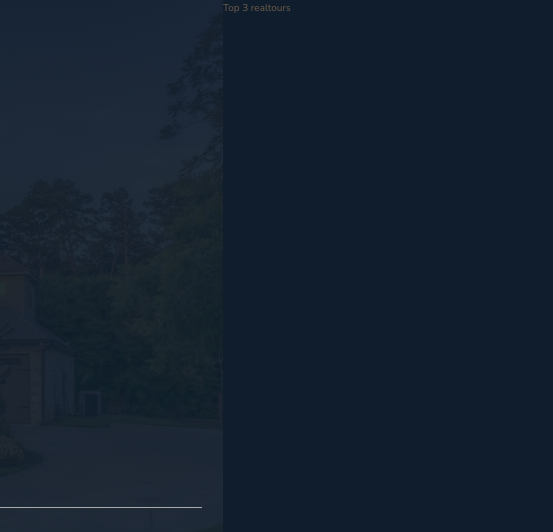
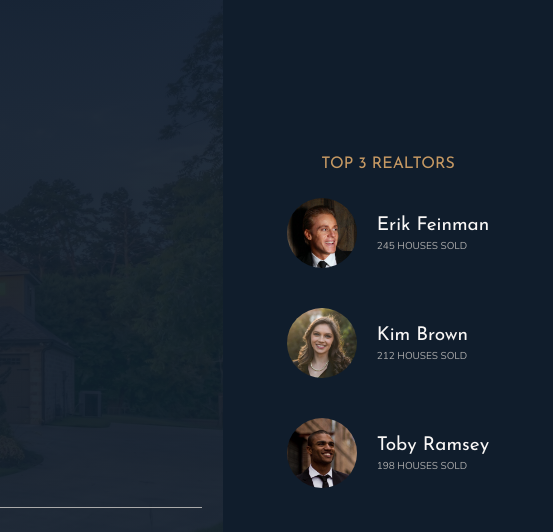
Before and after one commit to yushevchuk/nexter, a plain HTML site: page index.html in a window 1280 px wide. Shown: the top 532 px of the page, 727-1280 px from the left. Drawn offline with nearby package versions, Linux system fonts and the light colour scheme.

Commit message:
Created realtors section

```diff
--- a/css/style.css
+++ b/css/style.css
@@ -141,9 +141,29 @@ body {
       height: 2.5rem;
       filter: brightness(70%); }
 
-.realtours {
+.realtors {
   background-color: #101d2c;
-  grid-column: col-start 7 / full-end; }
+  grid-column: col-start 7 / full-end;
+  padding: 3rem;
+  display: grid;
+  align-content: center;
+  justify-content: center;
+  justify-items: center;
+  grid-row-gap: 2rem; }
+  .realtors__list {
+    display: grid;
+    grid-template-columns: min-content max-content;
+    grid-column-gap: 2rem;
+    grid-row-gap: 5vh;
+    align-items: center; }
+  .realtors__img {
+    width: 7rem;
+    border-radius: 50%;
+    display: block; }
+  .realtors__sold {
+    text-transform: uppercase;
+    color: #aaa;
+    margin-top: -3px; }
 
 .features {
   grid-column: center-start / center-end;
--- a/index.html
+++ b/index.html
@@ -28,8 +28,25 @@
                 <img src="img/logo-bi.png" alt="Seen on logo 4">
             </div>
         </header>
-        <div class="realtours">
-            Top 3 realtours
+        <div class="realtors">
+            <h3 class="heading-3">Top 3 Realtors</h3>
+            <div class="realtors__list">
+                <img src="img/realtor-1.jpeg" alt="Realtor 1" class="realtors__img">
+                <div class="realtors__details">
+                    <h4 class="heading-4 heading-4--light">Erik Feinman</h4>
+                    <p class="realtors__sold">245 houses sold</p>
+                </div>
+                <img src="img/realtor-2.jpeg" alt="Realtor 2" class="realtors__img">
+                <div class="realtors__details">
+                    <h4 class="heading-4 heading-4--light">Kim Brown</h4>
+                    <p class="realtors__sold">212 houses sold</p>
+                </div>
+                <img src="img/realtor-3.jpeg" alt="Realtor 3" class="realtors__img">
+                <div class="realtors__details">
+                    <h4 class="heading-4 heading-4--light">Toby Ramsey</h4>
+                    <p class="realtors__sold">198 houses sold</p>
+                </div>
+            </div>
         </div>
         <section class="features">
             <div class="feature">
--- a/sass/_realtors.scss
+++ b/sass/_realtors.scss
@@ -1,4 +1,30 @@
-.realtours {
+.realtors {
     background-color: $color-secondary;
     grid-column: col-start 7 / full-end;
+    padding: 3rem;
+    display: grid;
+    align-content: center;
+    justify-content: center;
+    justify-items: center;
+    grid-row-gap: 2rem;
+
+    &__list {
+        display: grid;
+        grid-template-columns: min-content max-content;
+        grid-column-gap: 2rem;
+        grid-row-gap: 5vh;
+        align-items: center;
+    }
+
+    &__img {
+        width: 7rem;
+        border-radius: 50%;
+        display: block;
+    }
+
+    &__sold {
+        text-transform: uppercase;
+        color: $color-grey-light-2;
+        margin-top: -3px;
+    }
 }
```
